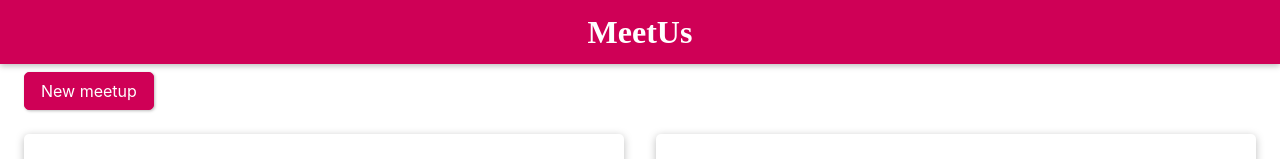
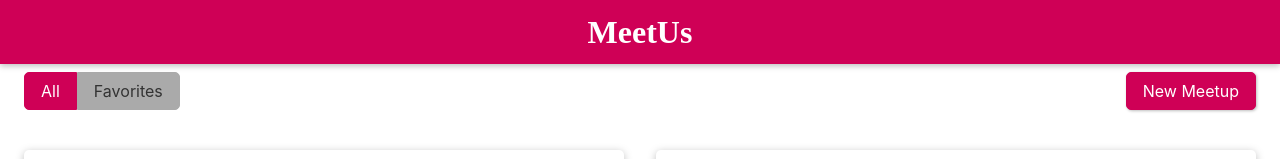
Before and after one commit to RaduTerec/MeetUp, a Svelte app: page / in a window 1280 px wide. Shown: the top 159 px of the page. Built offline with nearby package versions, Linux system fonts and the light colour scheme.

Commit message:
Added meetup filter

```diff
--- a/src/App.svelte
+++ b/src/App.svelte
@@ -4,7 +4,6 @@
   import EditMeetup from "./Meetup/EditMeetup.svelte";
   import MeetupDetail from "./Meetup/MeetupDetail.svelte";
   import Header from "./UI/Header.svelte";
-  import Button from "./UI/Button.svelte";
 
   let editMode = false;
   let editedId = "";
@@ -36,20 +35,16 @@
 
 <main>
   {#if page === "main"}
-    <div class="meetup-controls">
-      <Button on:click={() => (editMode = !editMode)}>New meetup</Button>
-    </div>
     {#if editMode === true}
-      <EditMeetup
-        id={editedId}
-        on:save={exitEdit}
-        on:cancel={exitEdit}
-      />
+      <EditMeetup id={editedId} on:save={exitEdit} on:cancel={exitEdit} />
     {/if}
     <MeetupGrid
       meetups={$meetupStore}
       on:detail={showMeetupDetail}
       on:edit={editMeetup}
+      on:add={() => {
+        editMode = true;
+      }}
     />
   {:else if page === "detail"}
     <MeetupDetail id={pageData.id} on:close={closeSelectedMeetup} />
@@ -60,8 +55,4 @@
   main {
     margin-top: 4rem;
   }
-
-  .meetup-controls {
-    margin-left: 1rem;
-  }
 </style>
--- /dev/null
+++ b/src/Meetup/MeetupFilter.svelte
@@ -0,0 +1,65 @@
+<script>
+    import { createEventDispatcher } from "svelte";
+
+    const dispatch = createEventDispatcher();
+
+    let selectedButton = 0;
+</script>
+
+<div>
+    <button
+        type="button"
+        class:active={selectedButton === 0}
+        on:click={() => {
+            selectedButton = 0;
+            dispatch("select", "all");
+        }}
+    >
+        All
+    </button>
+    <button
+        type="button"
+        class:active={selectedButton === 1}
+        on:click={() => {
+            selectedButton = 1;
+            dispatch("select", "favs");
+        }}
+    >
+        Favorites
+    </button>
+</div>
+
+<style>
+    div {
+        font-size: 0px;
+    }
+
+    button {
+        background: #aaaaaa;
+        font: inherit;
+        font-size: 1rem;
+        cursor: pointer;
+        border: 1px solid #aaaaaa;
+        padding: 0.5rem 1rem;
+    }
+
+    button:focus {
+        outline: none;
+    }
+
+    button:first-of-type {
+        border-radius: 5px 0 0 5px;
+    }
+
+    button:last-of-type {
+        border-radius: 0 5px 5px 0;
+    }
+
+    button:hover,
+    button:active,
+    .active {
+        background: #cf0056;
+        border-color: #cf0056;
+        color: white;
+    }
+</style>
--- a/src/Meetup/MeetupGrid.svelte
+++ b/src/Meetup/MeetupGrid.svelte
@@ -1,11 +1,33 @@
 <script>
+    import { createEventDispatcher } from "svelte";
     import MeetupItem from "./MeetupItem.svelte";
+    import MeetupFilter from "./MeetupFilter.svelte";
+    import Button from "../ui/Button.svelte";
+
+    let favsOnly = false;
+    const dispatch = createEventDispatcher();
 
     export let meetups;
+
+    $: filteredMeetups = favsOnly
+        ? meetups.filter((m) => m.isFavorite)
+        : meetups;
+
+    function setFilter(event) {
+        favsOnly = event.detail === "favs";
+    }
+
+    function createMeetup() {
+        dispatch("add");
+    }
 </script>
 
+<section id="meetup-controls">
+    <MeetupFilter on:select={setFilter} />
+    <Button on:click={createMeetup}>New Meetup</Button>
+</section>
 <section id="meetups">
-    {#each meetups as meetup}
+    {#each filteredMeetups as meetup}
         <MeetupItem
             id={meetup.id}
             title={meetup.title}
@@ -22,15 +44,21 @@
 </section>
 
 <style>
-    section {
+    #meetups {
         width: 100%;
         display: grid;
         grid-template-columns: 1fr 1fr;
     }
 
     @media screen and (min-width: 768px) {
-        section {
+        #meetups {
             grid-template-columns: repeat (2, 1fr);
         }
     }
+
+    #meetup-controls {
+        margin: 1rem;
+        display: flex;
+        justify-content: space-between;
+    }
 </style>
```
